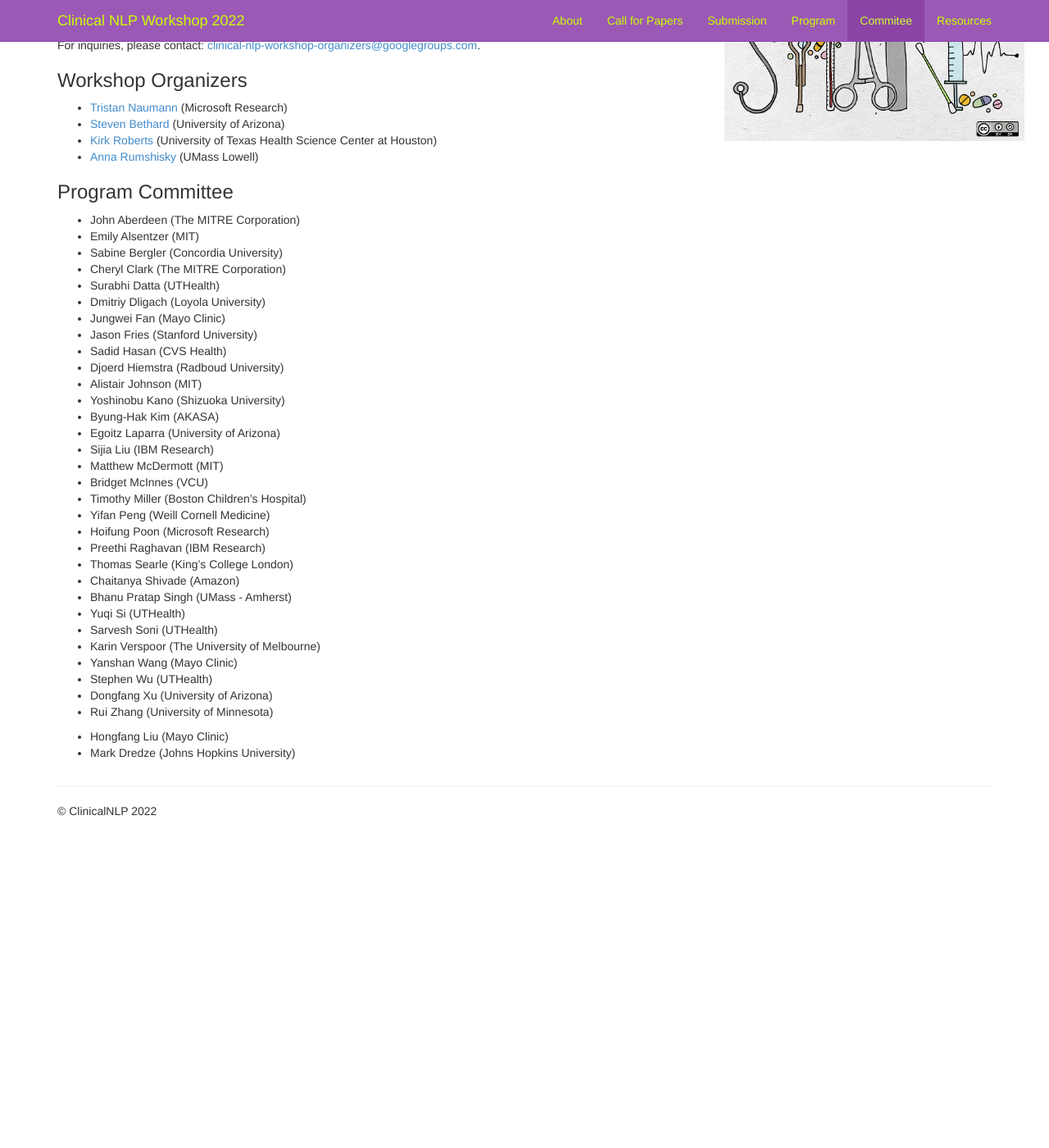
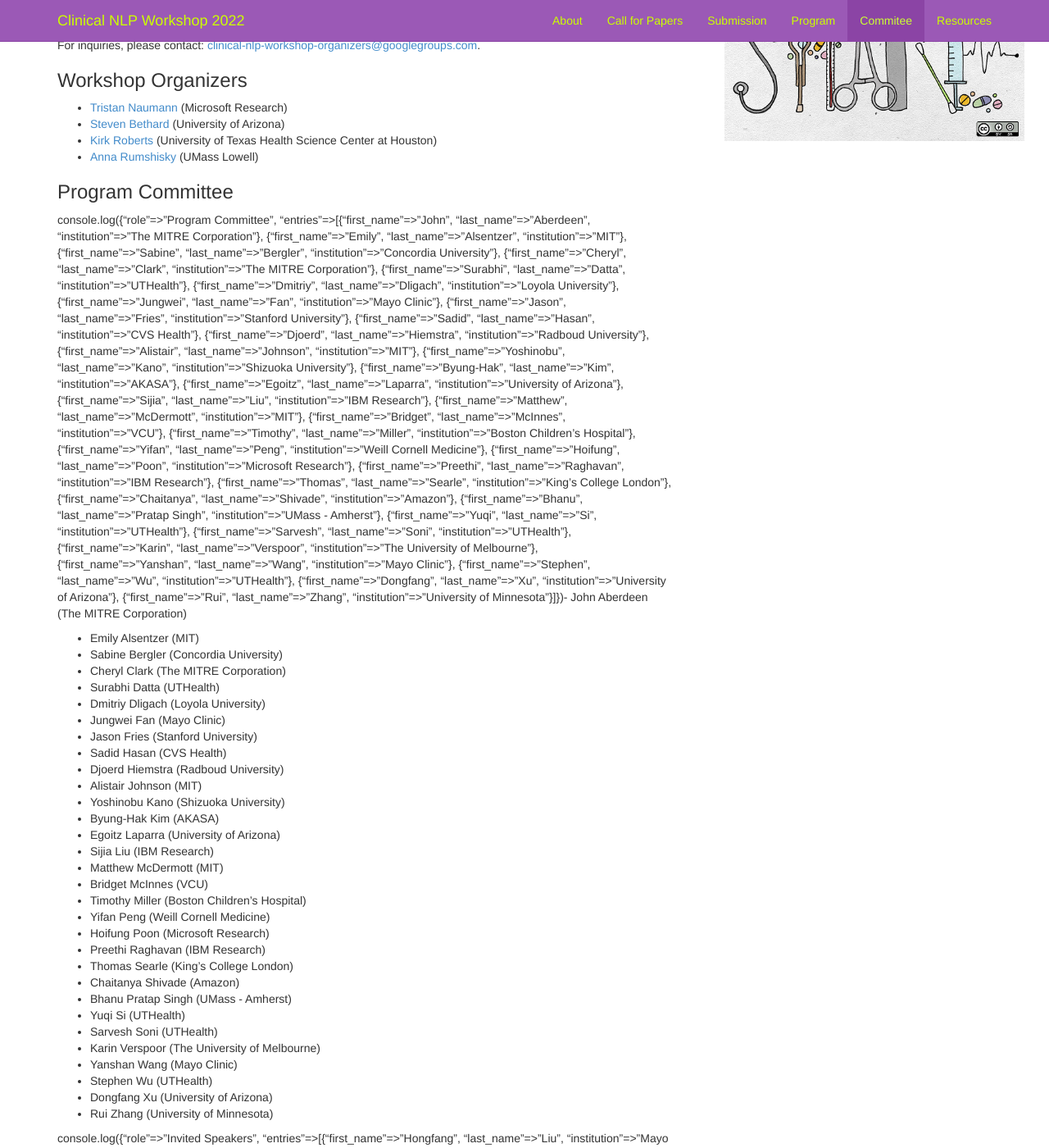
Before and after one commit to clinical-nlp/clinical-nlp.github.io, a Jekyll site: the page built from 2022/committee.md, in a window 1280 px wide and 1400 px high, scrolled down 224 px. Shown: the whole window at 82% size. Built offline with Jekyll 4.4.1, drawn with Linux system fonts in a browser that asks for light colours; nearby versions of some CDN libraries; comment, search, counter and statistics services are not loaded; before the commit the page ends 1253 px from its top, so only the background shows below that; some of the changed text lies outside the part shown.

Commit message:
Adds debugging to PC

```diff
--- a/2022/committee.md
+++ b/2022/committee.md
@@ -17,6 +17,9 @@ For inquiries, please contact: <clinical-nlp-workshop-organizers@googlegroups.co
 ### Program Committee
 
 {% for pc_group in site.data["2022"].program_committee | where_exp:"item","item.role contains 'Program Committee'" %}
+
+console.log({{ pc_group | json }})
+
 {%- for member in pc_group.entries -%}
 - {{ member.first_name }} {{ member.last_name }} ({{member.institution}})
 {% endfor %}
```
